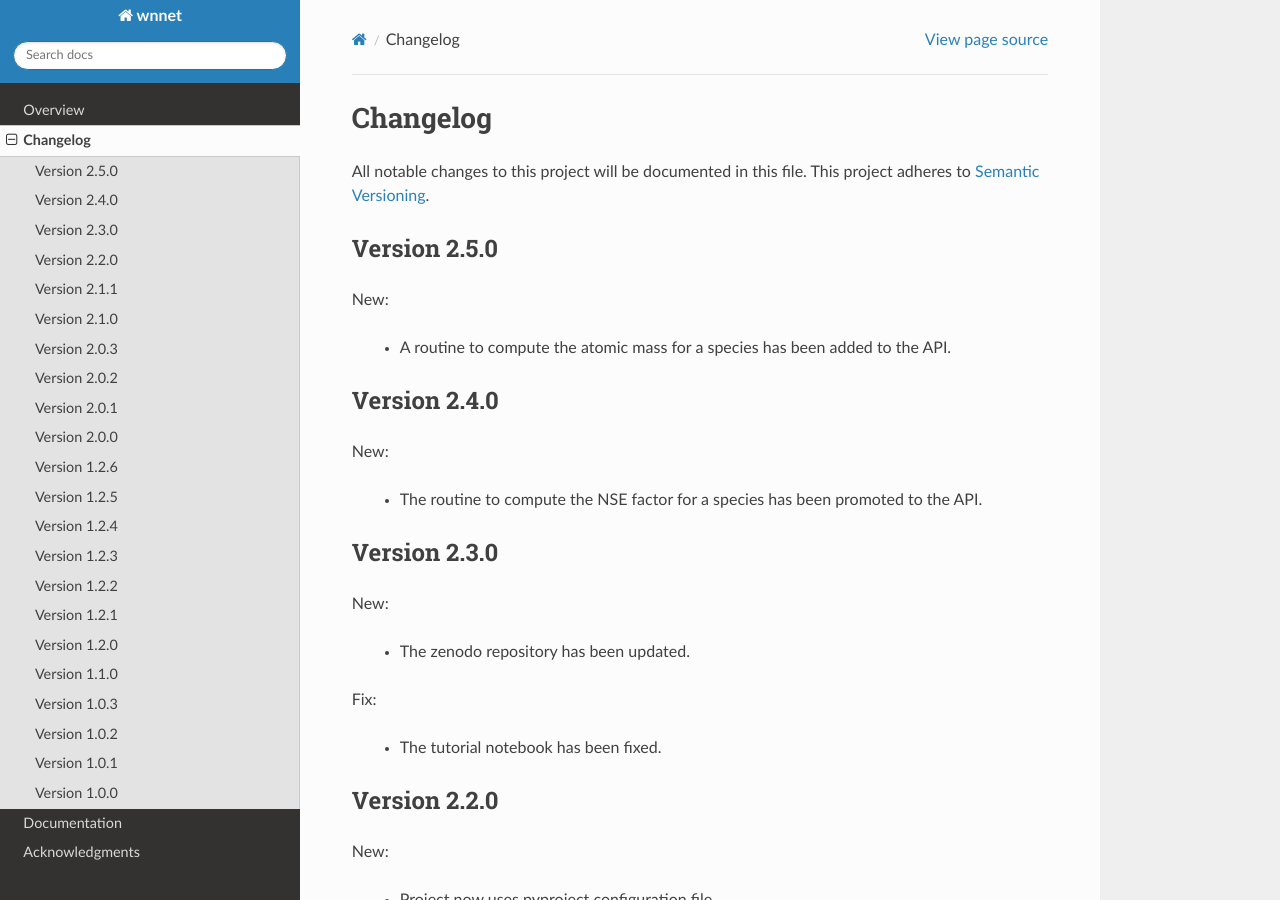
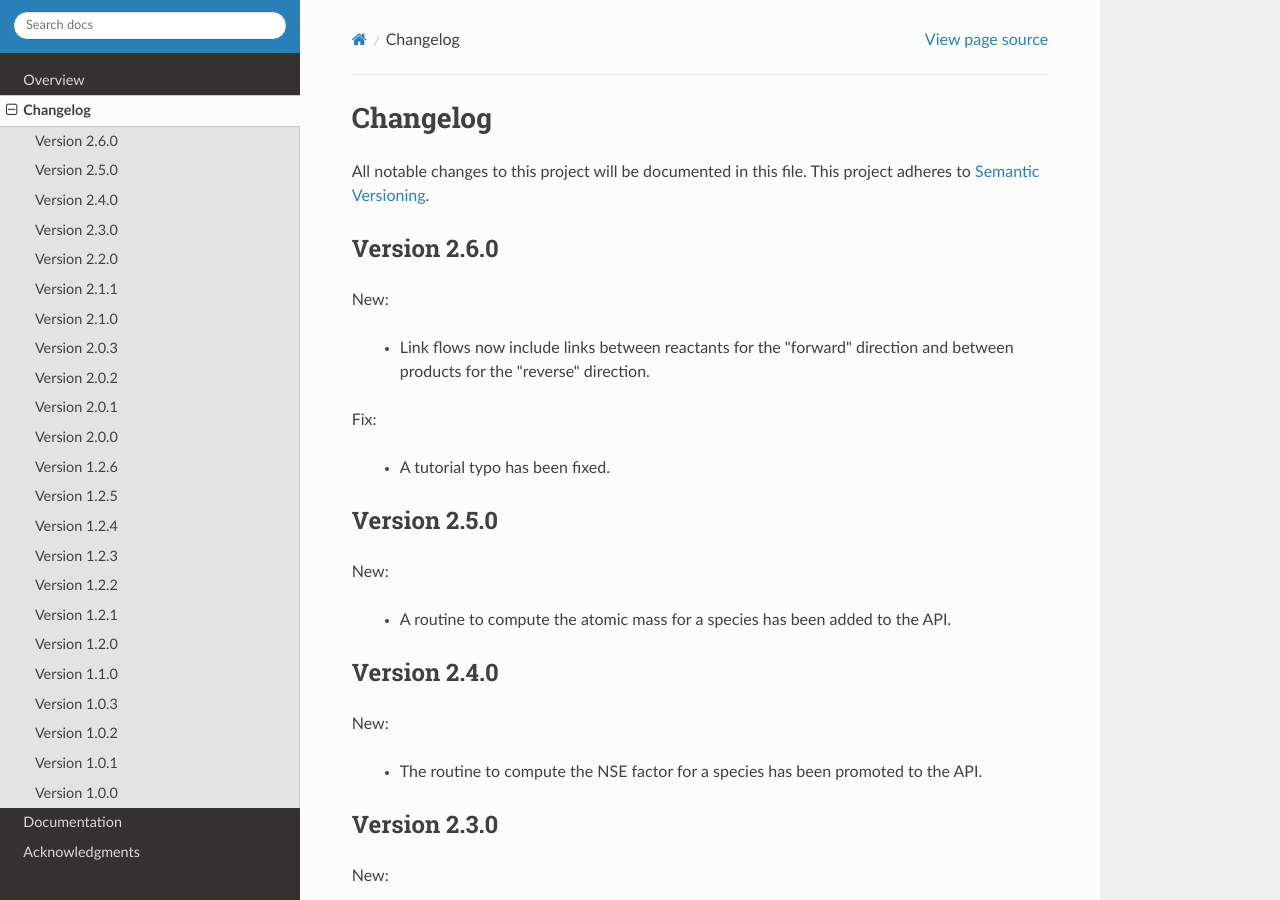
Before and after one commit to mbradle/wnnet, a Sphinx documentation site: the page built from doc/source/changelog.rst, in a window 1280 px wide and 900 px high. Built offline with Sphinx 7.4.7 and the Read the Docs theme 3.1.0, drawn with Linux system fonts in a browser that asks for light colours.

Commit message:
Include negative links in forward and reverse.  Bump version.

```diff
--- a/doc/source/changelog.rst
+++ b/doc/source/changelog.rst
@@ -3,6 +3,18 @@ Changelog
 
 All notable changes to this project will be documented in this file.  This
 project adheres to `Semantic Versioning <http://semver.org/spec/v2.0.0.html>`_.
+
+Version 2.6.0
+-------------
+
+New:
+
+  * Link flows now include links between reactants for the "forward" direction
+    and between products for the "reverse" direction.
+
+Fix:
+
+  * A tutorial typo has been fixed.
 
 Version 2.5.0
 -------------
--- a/pyproject.toml
+++ b/pyproject.toml
@@ -8,7 +8,7 @@ exclude = ["tutorial*"]
 
 [project]
 name = "wnnet"
-version = "2.5.0"
+version = "2.6.0"
 dependencies = ["wnutils", "networkx", "gslconsts"]
 requires-python = ">=3.0"
 authors = [
--- a/wnnet/__about__.py
+++ b/wnnet/__about__.py
@@ -12,6 +12,6 @@ __all__ = [
 
 __title__ = "wnnet"
 __summary__ = "Python project to handle webnucleo reaction networks"
-__version__ = "2.5.0"
+__version__ = "2.6.0"
 __author__ = "Clemson University"
 __copyright__ = "Clemson University, 2022-2025"
```
Also changed, not shown: 3 other files.
